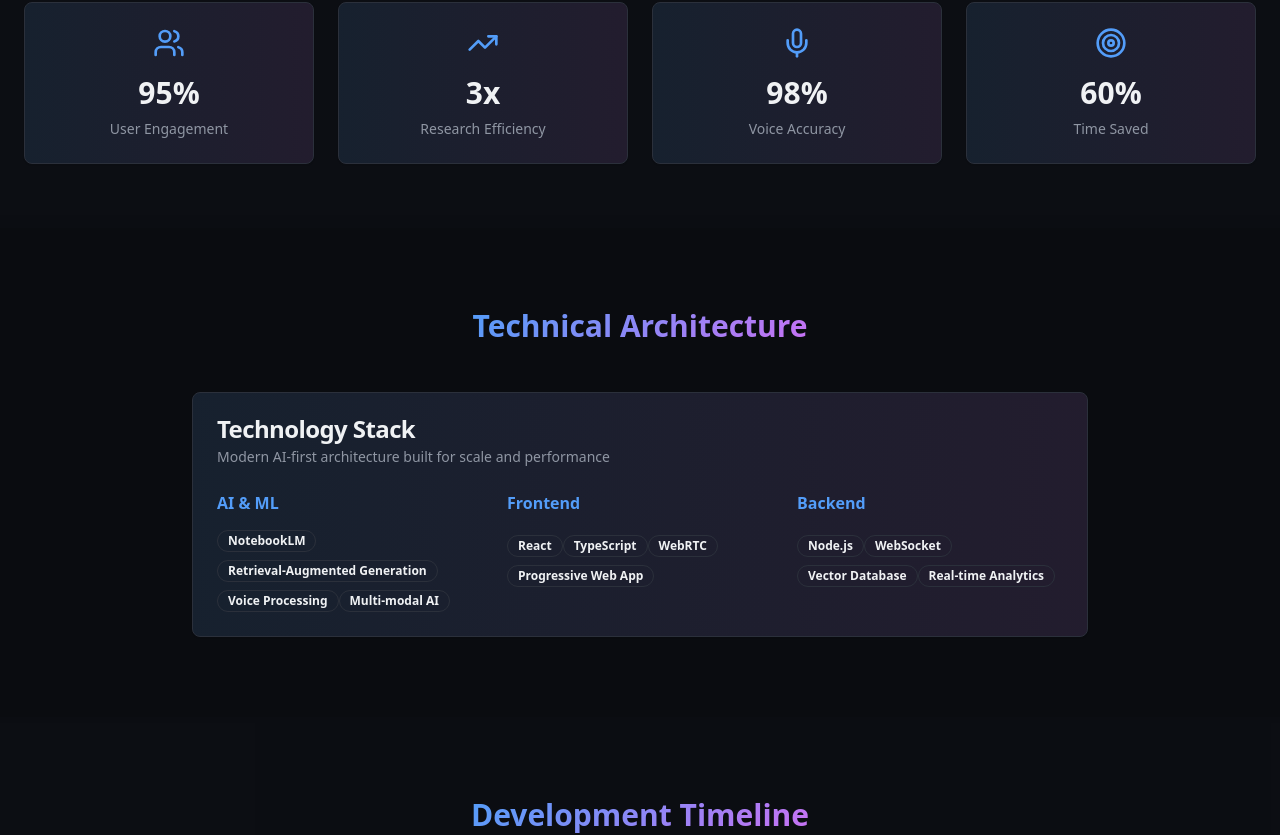
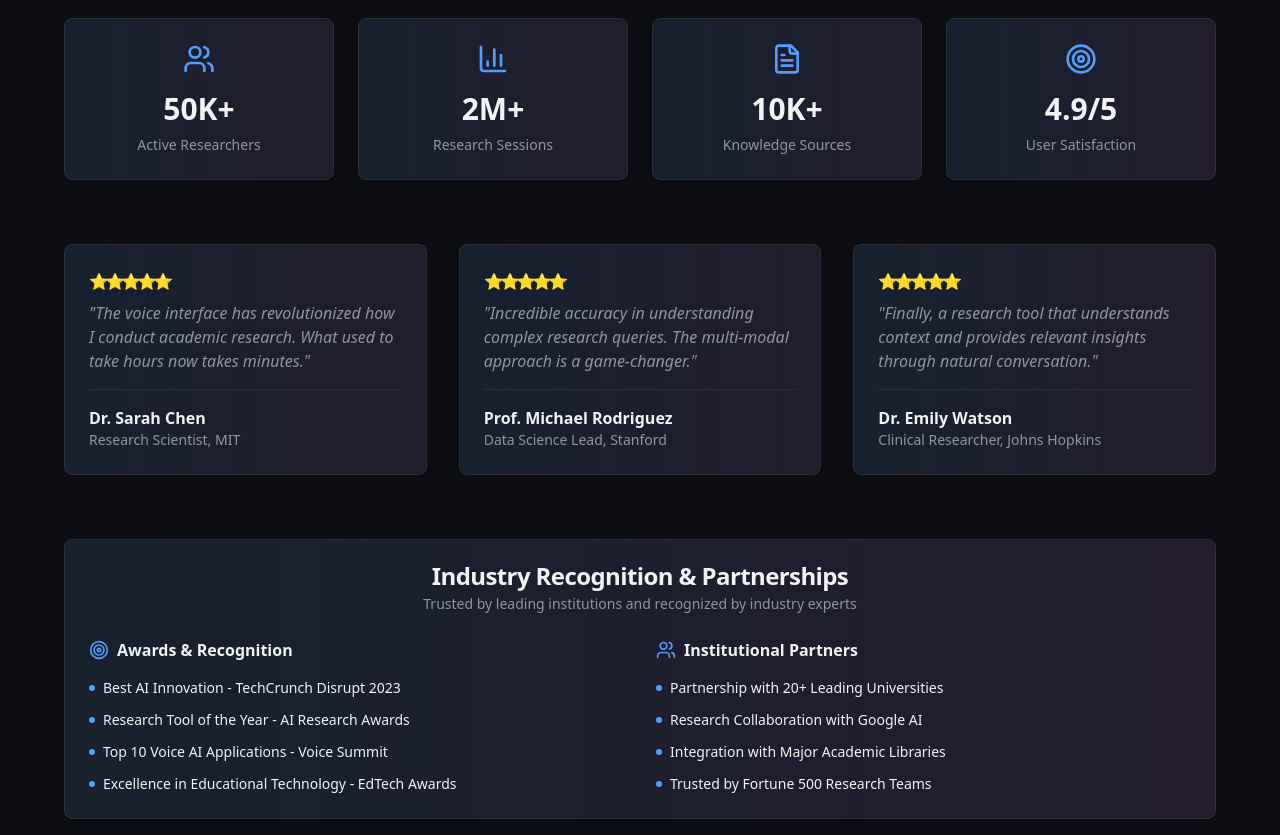
Before and after one commit to ziziyoung/voice-research-ai, a React (Vite) app: page /voice-research-assistant in a window 1280 px wide. Shown: the part 5374-6209 px from the top of the page. Built offline with nearby package versions, Linux system fonts and the light colour scheme.

Commit message:
Add Credibility & Community section

```diff
--- a/src/pages/VoiceResearchAssistant.tsx
+++ b/src/pages/VoiceResearchAssistant.tsx
@@ -469,6 +469,128 @@ const VoiceResearchAssistant = () => {
         </div>
       </section>
 
+      {/* Credibility & Community */}
+      <section className="py-20 bg-card/30">
+        <div className="container mx-auto px-6">
+          <h2 className="text-3xl font-bold text-center mb-12">
+            <span className="gradient-text">Credibility & Community</span>
+          </h2>
+
+          <div className="max-w-6xl mx-auto">
+            {/* Community Stats */}
+            <div className="grid md:grid-cols-4 gap-6 mb-16">
+              {[
+                { label: "Active Researchers", value: "50K+", icon: Users },
+                { label: "Research Sessions", value: "2M+", icon: BarChart3 },
+                { label: "Knowledge Sources", value: "10K+", icon: FileText },
+                { label: "User Satisfaction", value: "4.9/5", icon: Target }
+              ].map((stat, index) => (
+                <Card key={index} className="tech-card text-center">
+                  <CardContent className="pt-6">
+                    <stat.icon className="w-8 h-8 mx-auto mb-4 text-primary" />
+                    <div className="text-3xl font-bold mb-2">{stat.value}</div>
+                    <div className="text-sm text-muted-foreground">{stat.label}</div>
+                  </CardContent>
+                </Card>
+              ))}
+            </div>
+
+            {/* Testimonials */}
+            <div className="grid md:grid-cols-3 gap-8 mb-16">
+              {[
+                {
+                  quote: "The voice interface has revolutionized how I conduct academic research. What used to take hours now takes minutes.",
+                  author: "Dr. Sarah Chen",
+                  role: "Research Scientist, MIT",
+                  rating: 5
+                },
+                {
+                  quote: "Incredible accuracy in understanding complex research queries. The multi-modal approach is a game-changer.",
+                  author: "Prof. Michael Rodriguez",
+                  role: "Data Science Lead, Stanford",
+                  rating: 5
+                },
+                {
+                  quote: "Finally, a research tool that understands context and provides relevant insights through natural conversation.",
+                  author: "Dr. Emily Watson",
+                  role: "Clinical Researcher, Johns Hopkins",
+                  rating: 5
+                }
+              ].map((testimonial, index) => (
+                <Card key={index} className="tech-card">
+                  <CardContent className="pt-6">
+                    <div className="flex mb-4">
+                      {[...Array(testimonial.rating)].map((_, i) => (
+                        <div key={i} className="w-4 h-4 text-yellow-400">⭐</div>
+                      ))}
+                    </div>
+                    <blockquote className="text-muted-foreground mb-4 italic">
+                      "{testimonial.quote}"
+                    </blockquote>
+                    <div className="border-t pt-4">
+                      <div className="font-semibold">{testimonial.author}</div>
+                      <div className="text-sm text-muted-foreground">{testimonial.role}</div>
+                    </div>
+                  </CardContent>
+                </Card>
+              ))}
+            </div>
+
+            {/* Industry Recognition */}
+            <Card className="tech-card">
+              <CardHeader>
+                <CardTitle className="text-center">Industry Recognition & Partnerships</CardTitle>
+                <CardDescription className="text-center">
+                  Trusted by leading institutions and recognized by industry experts
+                </CardDescription>
+              </CardHeader>
+              <CardContent>
+                <div className="grid md:grid-cols-2 gap-8">
+                  <div>
+                    <h4 className="font-semibold mb-4 flex items-center gap-2">
+                      <Target className="w-5 h-5 text-primary" />
+                      Awards & Recognition
+                    </h4>
+                    <ul className="space-y-3">
+                      {[
+                        "Best AI Innovation - TechCrunch Disrupt 2023",
+                        "Research Tool of the Year - AI Research Awards",
+                        "Top 10 Voice AI Applications - Voice Summit",
+                        "Excellence in Educational Technology - EdTech Awards"
+                      ].map((award, index) => (
+                        <li key={index} className="flex items-center gap-2 text-sm">
+                          <div className="w-1.5 h-1.5 bg-primary rounded-full"></div>
+                          {award}
+                        </li>
+                      ))}
+                    </ul>
+                  </div>
+                  <div>
+                    <h4 className="font-semibold mb-4 flex items-center gap-2">
+                      <Users className="w-5 h-5 text-primary" />
+                      Institutional Partners
+                    </h4>
+                    <ul className="space-y-3">
+                      {[
+                        "Partnership with 20+ Leading Universities",
+                        "Research Collaboration with Google AI",
+                        "Integration with Major Academic Libraries",
+                        "Trusted by Fortune 500 Research Teams"
+                      ].map((partner, index) => (
+                        <li key={index} className="flex items-center gap-2 text-sm">
+                          <div className="w-1.5 h-1.5 bg-primary rounded-full"></div>
+                          {partner}
+                        </li>
+                      ))}
+                    </ul>
+                  </div>
+                </div>
+              </CardContent>
+            </Card>
+          </div>
+        </div>
+      </section>
+
       {/* Key Metrics */}
       <section className="py-16 bg-card/30">
         <div className="container mx-auto px-6">
```
